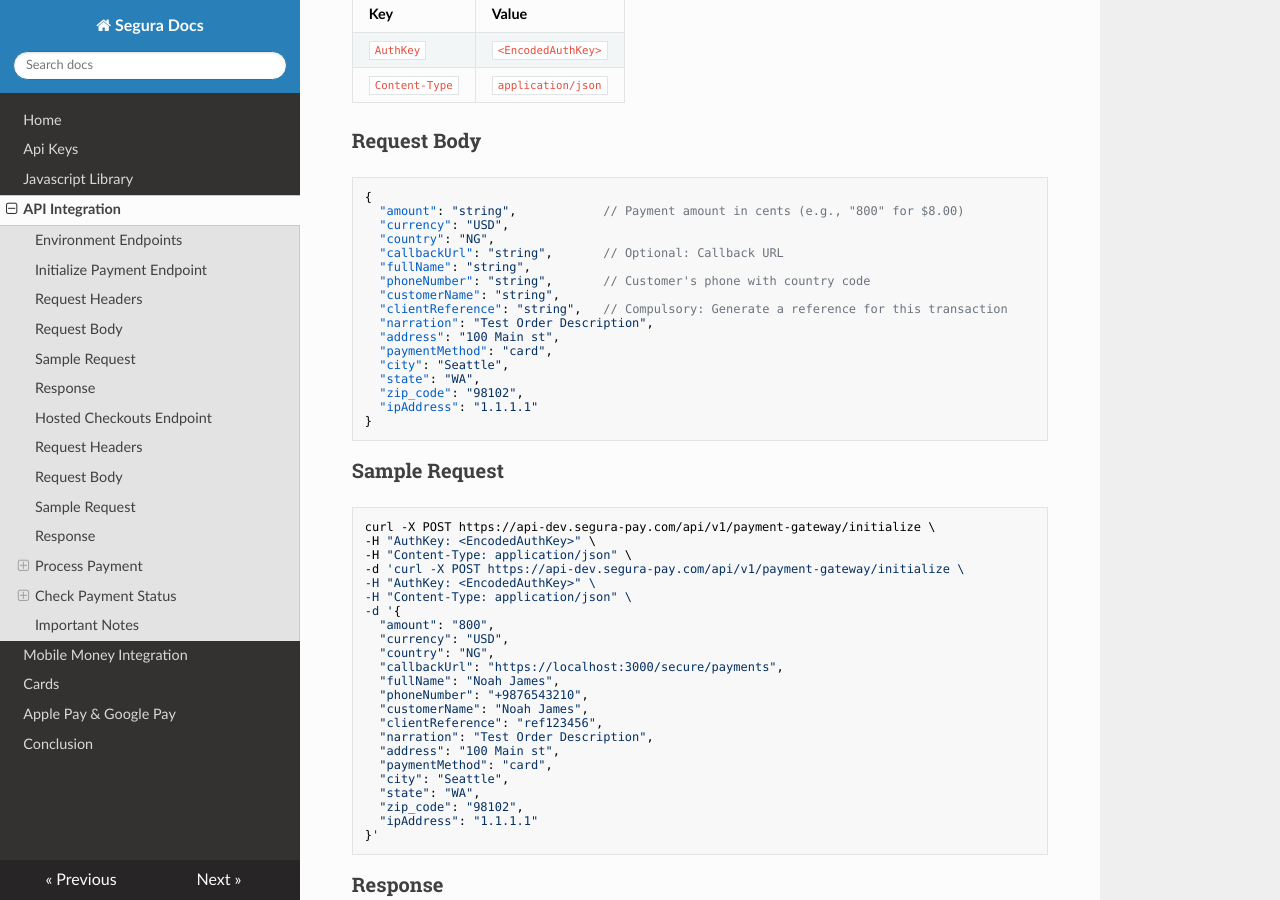
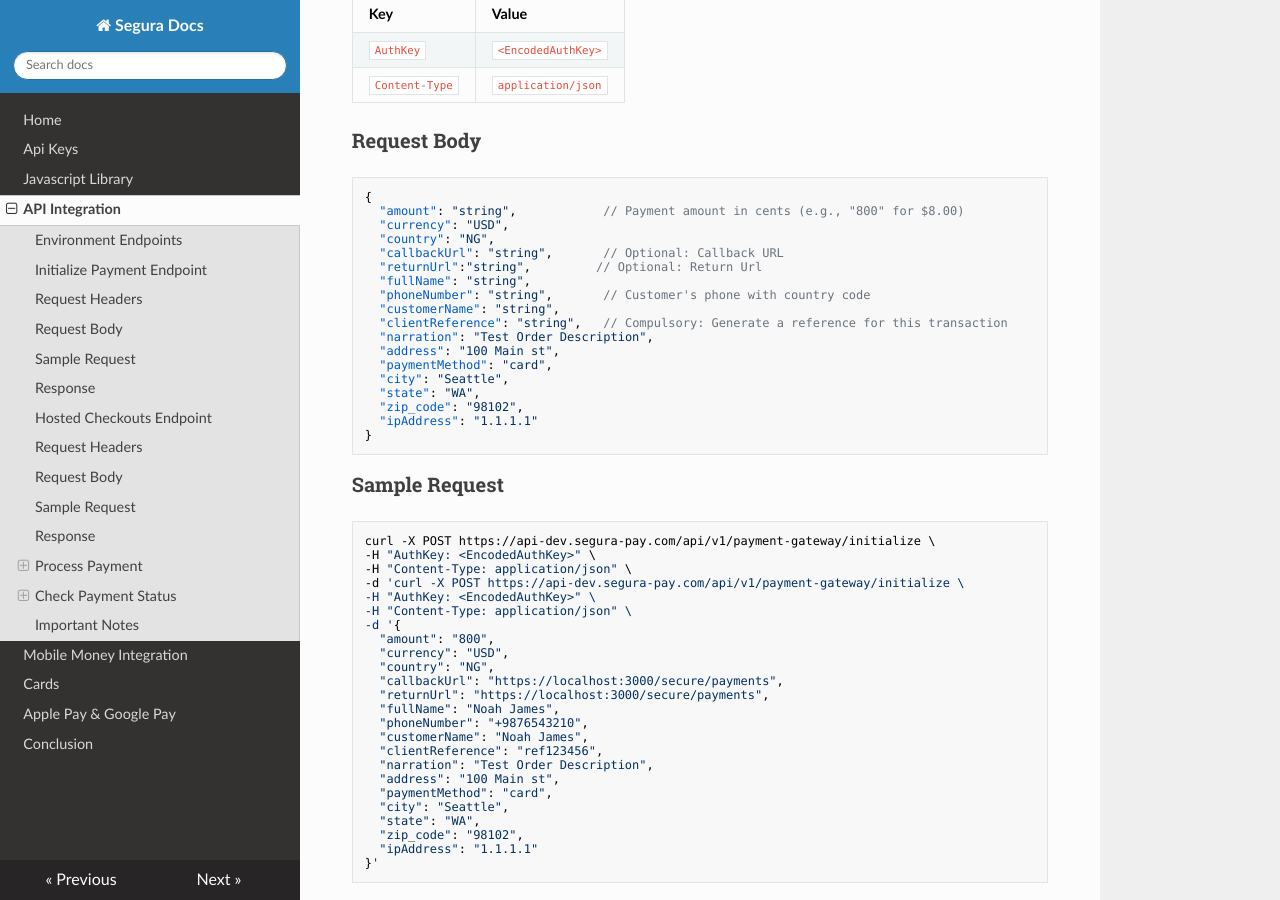
Before and after one commit to Noah-droid/segura, an MkDocs documentation site: the page built from docs/process.md, in a window 1280 px wide and 900 px high, scrolled down 543 px. Built offline with MkDocs 1.6.1, drawn with Linux system fonts in a browser that asks for light colours; nearby versions of some CDN libraries.

Commit message:
added returnUrl

```diff
--- a/docs/process.md
+++ b/docs/process.md
@@ -28,6 +28,7 @@ POST https://api-dev.segura-pay.com/api/v1/payment-gateway/initialize
   "currency": "USD",
   "country": "NG",
   "callbackUrl": "string",       // Optional: Callback URL
+  "returnUrl":"string",         // Optional: Return Url
   "fullName": "string",
   "phoneNumber": "string",       // Customer's phone with country code
   "customerName": "string",
@@ -55,6 +56,7 @@ curl -X POST https://api-dev.segura-pay.com/api/v1/payment-gateway/initialize \
   "currency": "USD",
   "country": "NG",
   "callbackUrl": "https://localhost:3000/secure/payments",
+  "returnUrl": "https://localhost:3000/secure/payments",
   "fullName": "Noah James",
   "phoneNumber": "+9876543210",
   "customerName": "Noah James",
```
